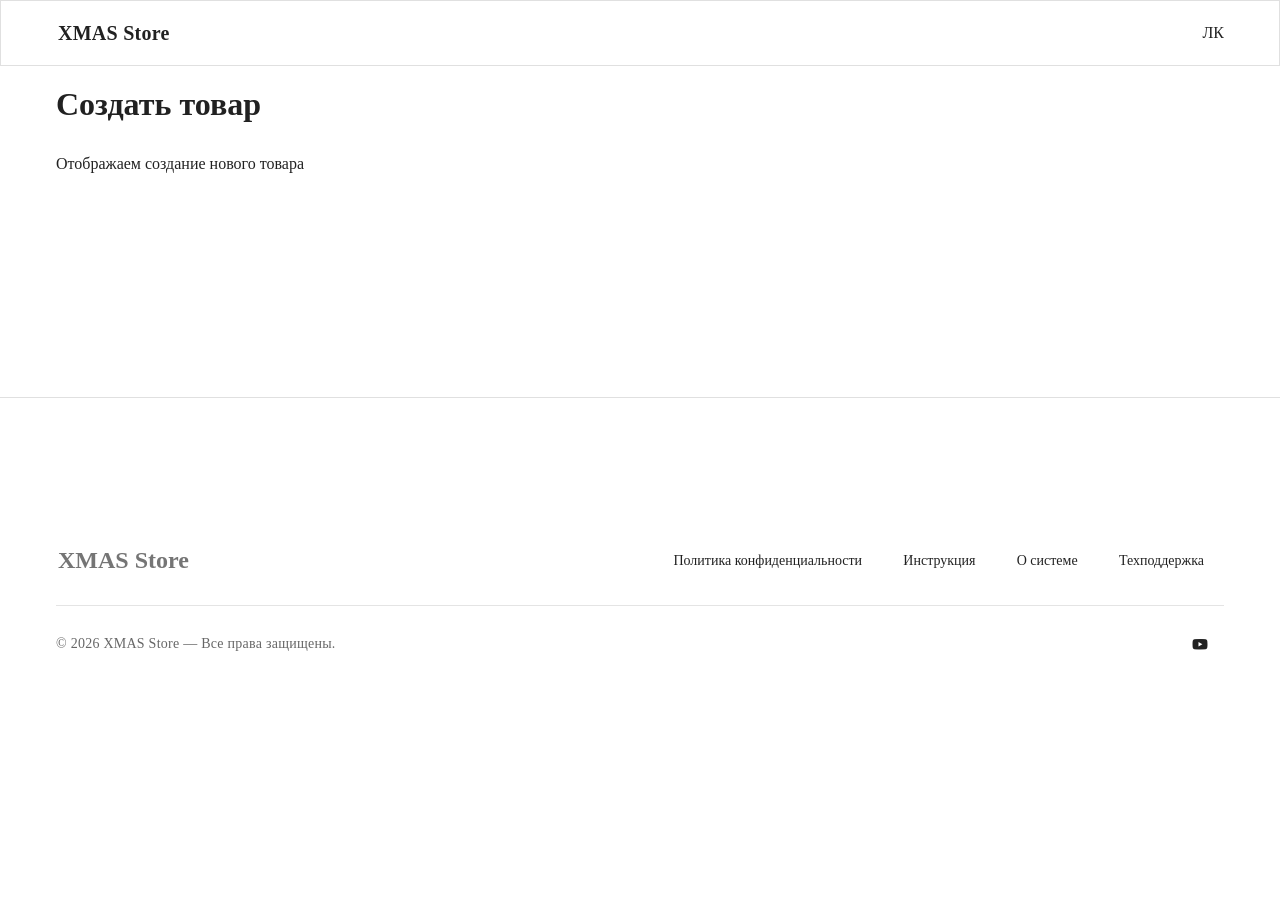
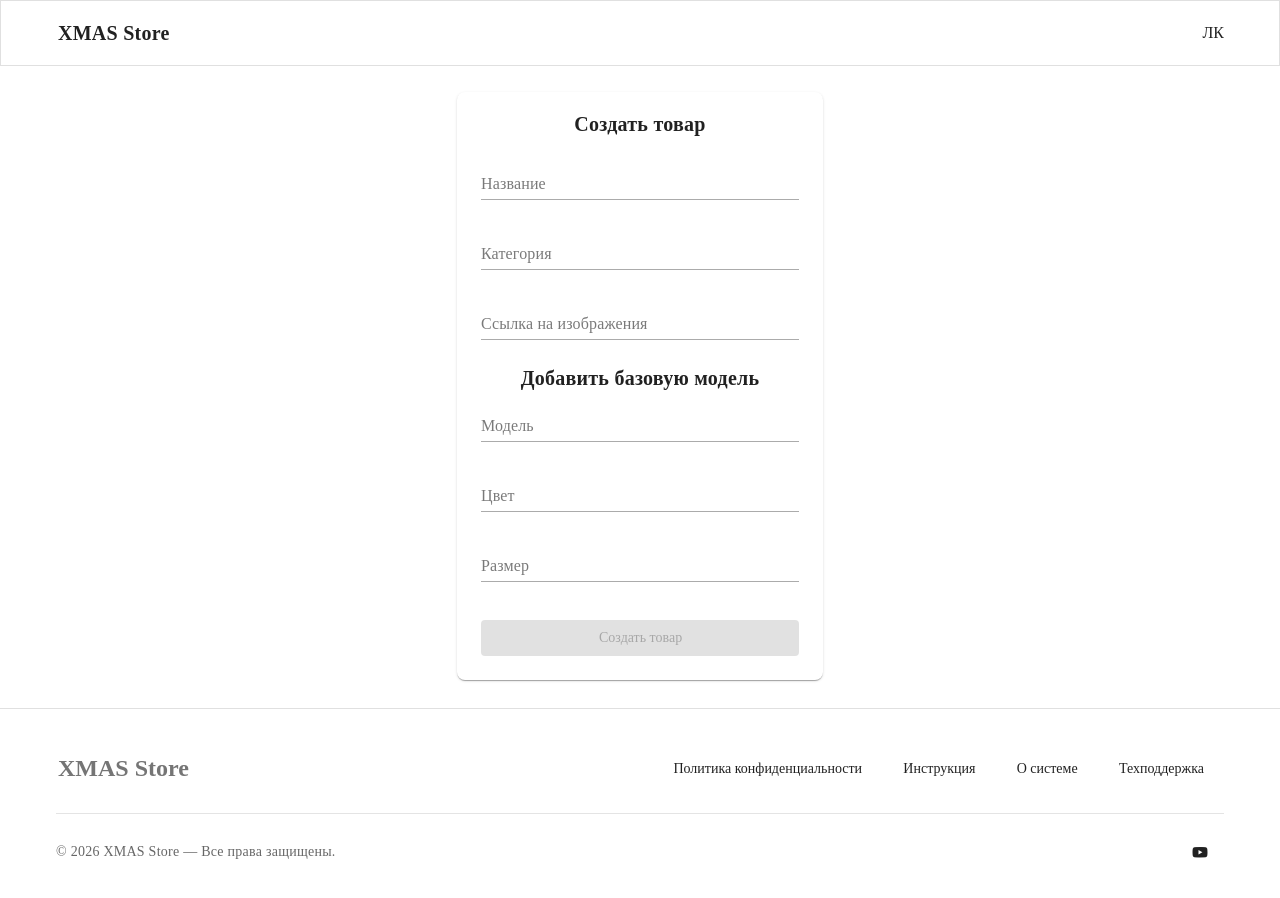
Before and after one commit to FIRETECHNO/xmas-frontend, a Nuxt app: page /admin/products/create in a window 1280 px wide. Shown: the top 898 px of the page. Before the commit the page ends 800 px from the top, so only its background shows below. Built offline with nearby package versions, Linux system fonts and the light colour scheme; no server answers.

Commit message:
added pages/admin/products/create

```diff
--- /dev/null
+++ b/app/composables/useProductAdmin.ts
@@ -0,0 +1,32 @@
+import ProductApi from "~/api/ProductApi";
+import type { IProduct } from "~/types/IProduct.interface";
+export function useProductAdmin(){
+
+    async function createProduct(name : string, category : string, images : string[], model : string, color : string, size : string) : Promise<Boolean>{
+        try{
+            const product : IProduct = {
+                name,
+                category,
+                images,
+                variants : [{
+                    model,
+                    color,
+                    size,
+                }],
+            }
+            const res = await ProductApi.create(product);
+            // if(res?._id){
+            //     console.log("Succes! Product is created, id : ", res?._id);
+            //     return true
+            // }
+        }catch(error){
+            console.log("useProductAdmin/createProduct", error);
+            return false;
+        }
+        return true;
+    }
+
+    return {
+        createProduct
+    }
+}
--- a/app/pages/admin/products/create.vue
+++ b/app/pages/admin/products/create.vue
@@ -1,23 +1,106 @@
 <script setup lang="ts">
 
+import {useField, useForm} from 'vee-validate';
+import * as yup from 'yup';
 definePageMeta({
   middleware: "admin"
 })
 
+const productAdminStore = useProductAdmin();
+
+let isSuccess = ref(false);
+let isResult = ref(false);
+let loading = ref(false);
+
+const schema = yup.object({
+  name : yup.string().required(),
+  category : yup.string().required(),
+  images : yup.string().url().required(),
+  model : yup.string().required(),
+  color : yup.string().required(),
+  size : yup.string().required()
+})
+
+let {meta, handleSubmit} = useForm({
+  validationSchema : schema
+})
+
+const name = useField("name");
+const category = useField("category");
+const images = useField("images");
+const model = useField("model");
+const color = useField("color");
+const size = useField("size");
+
+const onSubmitCreateProduct = handleSubmit(async values => {
+  loading.value = true;
+  const res = await productAdminStore.createProduct(
+    values.name,
+    values.category,
+    values.images,
+    values.model,
+    values.color,
+    values.size
+  )
+  if(res){
+    isSuccess.value = true;
+  }
+  else{
+    isSuccess.value = false;
+  }
+  isResult.value = true;
+  loading.value = false;
+});
 </script>
 
 <template>
-  <v-container>
-    <v-row>
-
-      <v-col cols="12">
-        <h1>Создать товар</h1>
-      </v-col>
-
-      <v-col cols="12">
-        Отображаем создание нового товара
-      </v-col>
-
-    </v-row>
+  <v-container class="d-flex align-center justify-center">
+    <v-col cols="12" xs="12" md="6" lg="4">
+      <v-card class="d-flex flex-column justify-center align-center text-center pa-6 pt-4 rounded-lg">
+        <div class="font-weight-bold text-h6" > Создать товар</div>
+        <v-form @submit.prevent="onSubmitCreateProduct" class="d-flex flex-column w-100 mt-3">
+          <v-text-field label="Название" type="text" placeholder="Кроссовки" v-model="name.value.value"
+          :error-messages="name.errorMessage.value" variant="underlined" class="w-100">
+          </v-text-field>
+          <v-text-field label="Категория" type="text" placeholder="Обувь" v-model="category.value.value"
+          :error-messages="category.errorMessage.value" variant="underlined" class="w-100">
+          </v-text-field>
+          <v-text-field label="Ссылка на изображения" type="text" placeholder="https://api-getImages.ru/id-product" v-model="images.value.value"
+          :error-messages="images.errorMessage.value" variant="underlined" class="w-100">
+          </v-text-field>
+          <div class="font-weight-bold text-h6"> Добавить базовую модель</div>
+          <v-text-field label="Модель" type="text" placeholder="Модель1" v-model="model.value.value"
+          :error-messages="model.errorMessage.value" variant="underlined" class="w-100">
+          </v-text-field>
+          <v-text-field label="Цвет" type="text" placeholder="Белый" v-model="color.value.value"
+          :error-messages="color.errorMessage.value" variant="underlined" class="w-100">
+          </v-text-field>
+          <v-text-field label="Размер" type="text" placeholder="м" v-model="size.value.value"
+          :error-messages="size.errorMessage.value" variant="underlined" class="w-100">
+          </v-text-field>
+          <v-btn class="mt-4" type="submit" :disabled="!meta.valid" color="accent" :loading="loading">
+            Создать товар
+          </v-btn>
+        </v-form>
+      </v-card>
+    </v-col>
   </v-container>
+  <v-dialog
+      v-model="isResult"
+      width="auto"
+    >
+      <v-card
+        max-width="300"
+        prepend-icon="mdi-end"
+        :text="isSuccess ? 'Товар создан' : 'Ошибка при создании товара'"
+      >
+        <template v-slot:actions>
+          <v-btn
+            class="ms-auto"
+            text="Ok"
+            @click="isResult = false"
+          ></v-btn>
+        </template>
+      </v-card>
+    </v-dialog>
 </template>
--- a/app/types/IProduct.interface.ts
+++ b/app/types/IProduct.interface.ts
@@ -9,6 +9,7 @@ export interface IProduct {
   category: string
   images: string[]
   variants: IProductVariant[]
+  //status : string - сначала надо и в api, и на бэке переписать под новый интерфейс, чтобы не сломалось всё
 }
 
 export interface IProductDb extends IProduct {
```
Also changed, not shown: app/composables/useProductMainPage.ts (+1 -106 lines).
